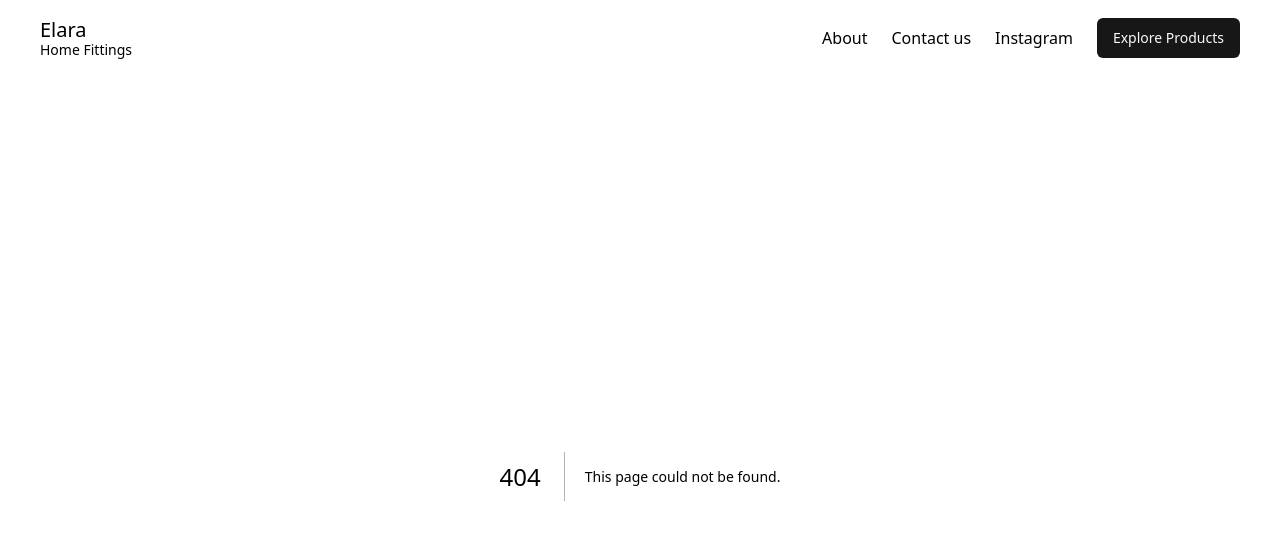
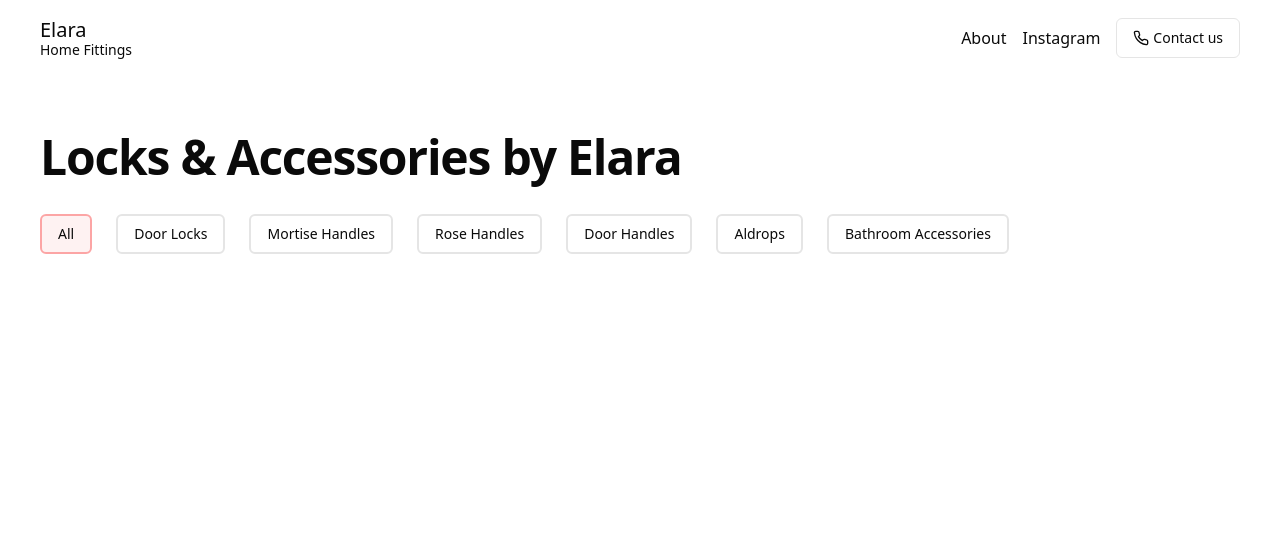
Before and after one commit to yashsehgal/elara-website, a Next.js app: page /products in a window 1280 px wide. Before the commit this address had no page. Shown: the top 540 px of the page. Built offline with nearby package versions, Linux system fonts and the light colour scheme.

Commit message:
feat: products content and featurs / nav options update

```diff
--- a/app/products/index.tsx
+++ /dev/null
@@ -1,10 +0,0 @@
-
-const ProductsView: React.FunctionComponent = () => {
-  return (
-    <div className="products-view">
-
-    </div>
-  )
-};
-
-export default ProductsView;
--- /dev/null
+++ b/app/products/page.tsx
@@ -0,0 +1,35 @@
+'use client';
+import ViewContainer from "@components/layouts/view-container";
+import { Button } from "@components/ui/button";
+import { cn } from "@utils/cn";
+import { useState } from "react";
+
+const ProductsView: React.FunctionComponent = () => {
+  // To handle the toggle state for category filtering.
+  const [category, setCategory] = useState<ProductCategoryType | "All">("All");
+  // List of options to toggle from.
+  const categories: Array<ProductCategoryType & "All"> = [
+    "All", 'Door Locks', 'Mortise Handles', 'Rose Handles',
+    'Door Handles', 'Aldrops', 'Bathroom Accessories'
+  ] as string[] | any;
+  return (
+    <div className="products-view">
+      <ViewContainer className="my-16">
+        <h1 className="leading-snug tracking-tight font-semibold text-5xl">Locks & Accessories by Elara</h1>
+        <div className="products-list-container">
+          <div className="product-recommendations-options flex flex-row items-center justify-start gap-6 my-6 overflow-x-scroll">
+            {categories.map((categoryItem: ProductCategoryType & "All", categoryIndex: number) => {
+              return <Button variant={"outline"} className={cn("border-2 truncate", (category === categoryItem && "border-red-300 bg-red-50 hover:bg-red-100"))} key={categoryIndex}
+                onClick={() => setCategory(categoryItem)}
+              >
+                {categoryItem}
+              </Button>
+            })}
+          </div>
+        </div>
+      </ViewContainer>
+    </div>
+  )
+};
+
+export default ProductsView;
--- a/components/sections/about.tsx
+++ b/components/sections/about.tsx
@@ -3,6 +3,7 @@ import { Button } from "@components/ui/button";
 import { cn } from "@utils/cn";
 import { ArrowRight } from "lucide-react";
 import Image from "next/image";
+import Link from "next/link";
 
 const AboutCTASection: React.FunctionComponent = () => {
   return (
@@ -24,12 +25,14 @@ const AboutCTASection: React.FunctionComponent = () => {
                 Our commitment to excellence shines through our wide range of high-quality products.
               </p>
             </div>
+            <Link href="/products">
               <Button
                 className={cn("mt-12 text-neutral-100 bg-neutral-800 hover:bg-neutral-700 flex flex-row gap-1 hover:gap-1.5 transition-all")}
               >
                 Explore Products
                 <ArrowRight className="w-4 h-auto" />
               </Button>
+            </Link>
           </div>
           <div className="action-image-container flex flex-row items-center justify-center overflow-hidden">
             <Image
--- a/components/sections/landing-hero.tsx
+++ b/components/sections/landing-hero.tsx
@@ -18,9 +18,11 @@ const LandingHeroSection: React.FunctionComponent = () => {
               {"Read FAQs"}
             </Button>
           </Link>
-          <Button>
-            {"Explore Products"}
-          </Button>
+          <Link href="/products">
+            <Button>
+              {"Explore Products"}
+            </Button>
+          </Link>
         </div>
         <div className="absolute -top-20 left-1/2 -z-10 h-[200px] w-[200px] animate-pulse rounded-full bg-orange-200 blur-3xl transition-all" />
         <div className="absolute -top-20 left-1/3 -z-10 h-[200px] w-[200px] animate-pulse rounded-full bg-pink-300 blur-3xl transition-all" />
--- a/components/sections/navigation.tsx
+++ b/components/sections/navigation.tsx
@@ -1,5 +1,7 @@
 import ViewContainer from "@components/layouts/view-container";
 import { Button } from "@components/ui/button";
+import { cn } from "@utils/cn";
+import { Phone, PhoneCall } from "lucide-react";
 import Image from "next/image";
 import Link from "next/link";
 import { ReactNode } from "react";
@@ -21,7 +23,6 @@ const NavigationData: {
   },
   options: [
     { value: "About", link: "/#about" },
-    { value: "Contact us", link: "/#contact" },
     { value: "Instagram", link: "https://instagram.com" }
   ]
 }
@@ -48,7 +49,7 @@ const NavigationSection: React.FunctionComponent = () => {
           </div>
         </Link>
         <div className="navOptions-list-wrapper w-fit">
-          <ul className="navOptions-list flex flex-row items-center justify-end gap-6">
+          <ul className="navOptions-list flex flex-row items-center justify-end gap-4">
             {NavigationData.options.map((option, optionIndex) => {
               return (
                 <li className="navOptions-item text-base font-medium hover:text-neutral-500" key={optionIndex}>
@@ -61,8 +62,21 @@ const NavigationSection: React.FunctionComponent = () => {
                 </li>
               )
             })}
+            {/* <li className="navOptions-item">
+              <Link href="/products">
+                <Button>Explore Products</Button>
+              </Link>
+            </li> */}
             <li className="navOptions-item">
-              <Button>Explore Products</Button>
+              <Link href="tel:">
+                <Button
+                  className={cn("flex flex-row gap-1 transition-all")}
+                  variant={"outline"}
+                >
+                  <Phone className="w-4 h-auto" />
+                  {"Contact us"}
+                </Button>
+              </Link>
             </li>
           </ul>
         </div>
--- a/components/sections/products-section.tsx
+++ b/components/sections/products-section.tsx
@@ -4,6 +4,7 @@ import ViewContainer from "@components/layouts/view-container";
 import { Button } from "@components/ui/button";
 import { cn } from "@utils/cn";
 import { ArrowRight } from "lucide-react";
+import Link from "next/link";
 import { useState } from "react";
 
 const ProductSection: React.FunctionComponent = () => {
@@ -29,12 +30,14 @@ const ProductSection: React.FunctionComponent = () => {
               {categoryItem}
             </Button>
           })}
+          <Link href="/products">
             <Button
               className={cn("text-neutral-100 bg-neutral-800 hover:bg-neutral-700 flex flex-row gap-1 hover:gap-1.5 transition-all")}
             >
               See all products
               <ArrowRight className="w-4 h-auto" />
             </Button>
+          </Link>
         </div>
         <div className="product-recommendations-list grid grid-cols-4 w-fit mx-auto items-center center gap-x-20 my-24">
           {Array(4).fill("").map((_, index) => {
@@ -46,6 +49,7 @@ const ProductSection: React.FunctionComponent = () => {
           })}
         </div>
         <div className="my-12 flex flex-row items-center justify-center">
+          <Link href="/products">
             <Button
               className={cn("flex flex-row gap-1 hover:gap-1.5 transition-all")}
               variant={"outline"}
@@ -54,6 +58,7 @@ const ProductSection: React.FunctionComponent = () => {
               See all products
               <ArrowRight className="w-4 h-auto" />
             </Button>
+          </Link>
         </div>
       </ViewContainer>
     </section>
```
Lines whose indentation alone changed are shown as unchanged.
